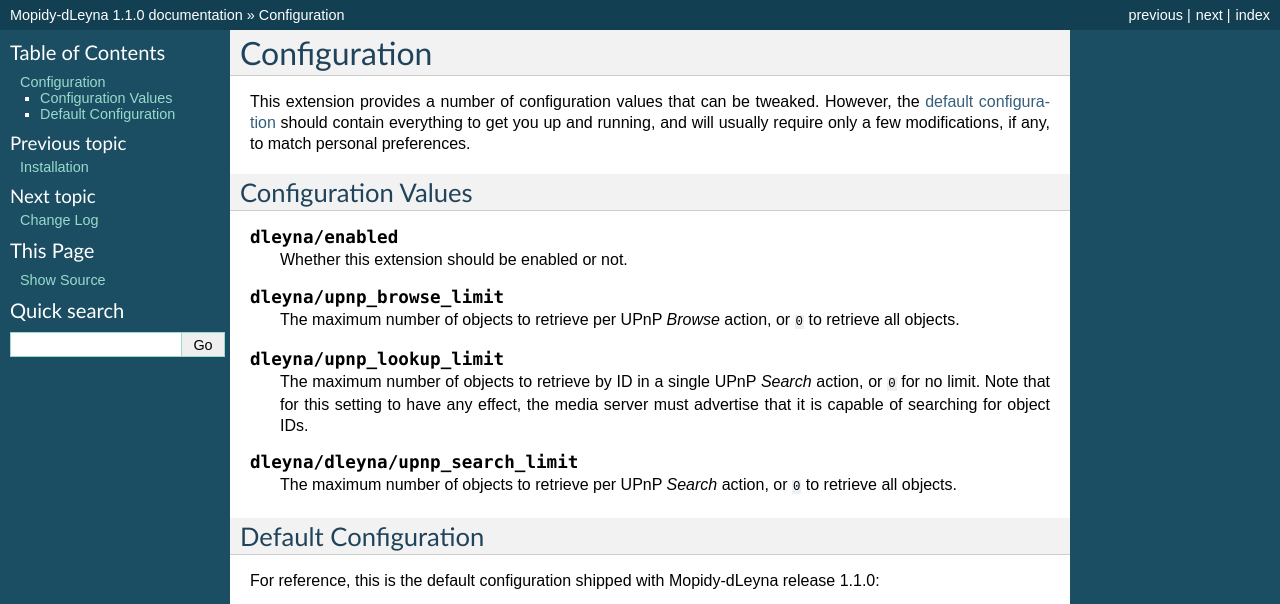
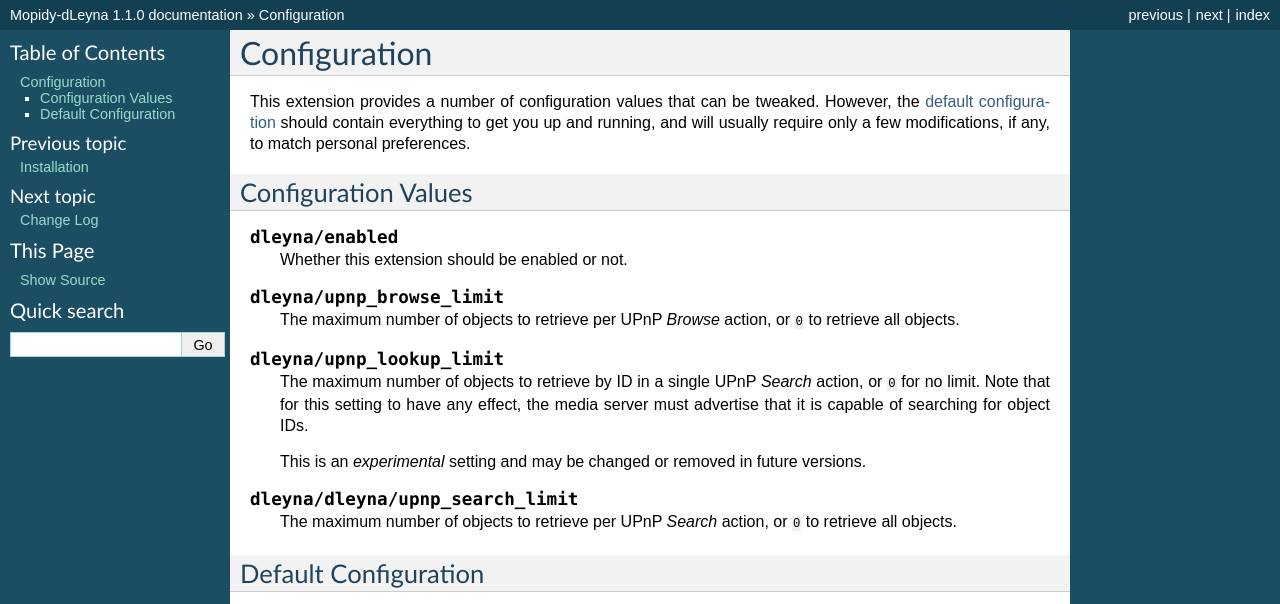
Before and after one commit to tkem/mopidy-dleyna, a Sphinx documentation site: the page built from docs/config.rst, in a window 1280 px wide, cut to the strip 0-604 px from the top of the page. Built offline with Sphinx 7.4.7, drawn with Linux system fonts in a browser that asks for light colours.

```diff
--- a/docs/config.rst
+++ b/docs/config.rst
@@ -28,6 +28,9 @@
    to have any effect, the media server must advertise that it is
    capable of searching for object IDs.
 
+   This is an *experimental* setting and may be changed or removed in
+   future versions.
+
 .. confval:: dleyna/dleyna/upnp_search_limit
 
    The maximum number of objects to retrieve per UPnP `Search` action,
```
